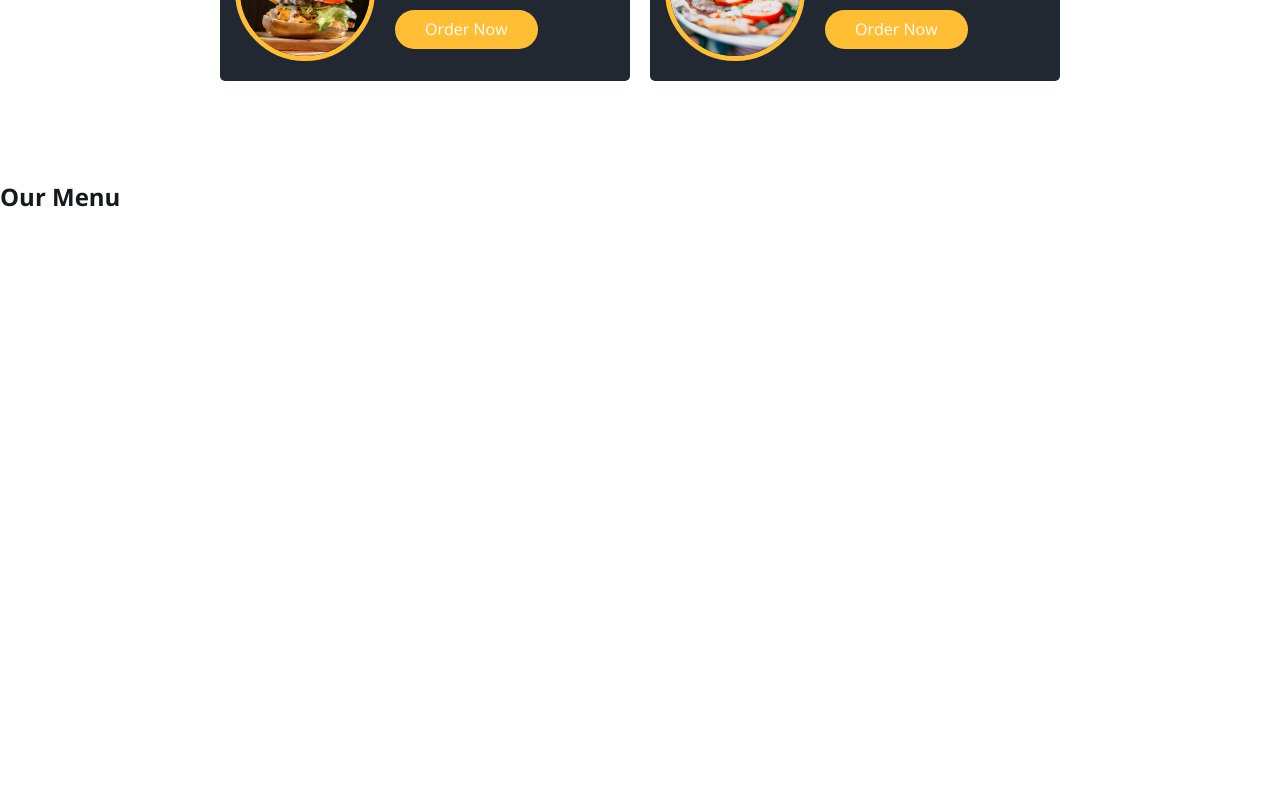
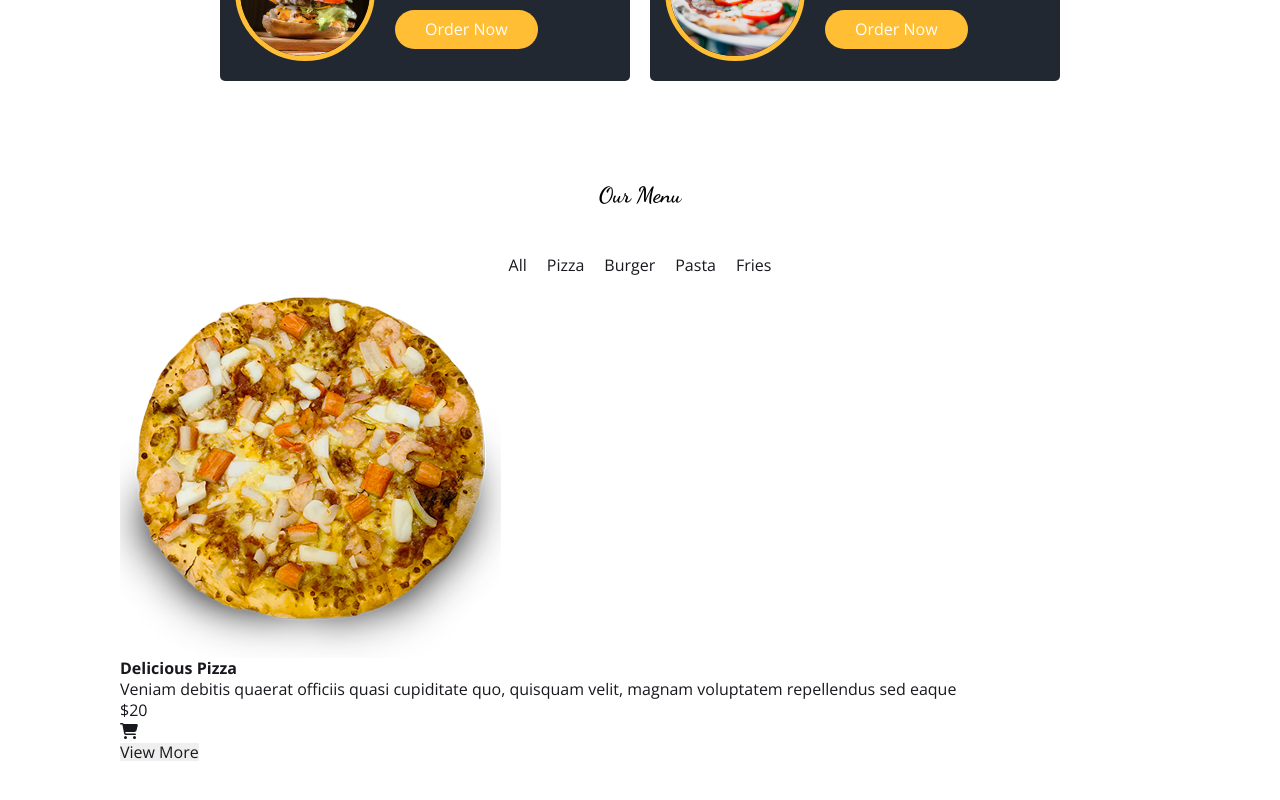
Before and after one commit to sachingour007/restaurantApp, a React (Vite) app in the folder client/: page / in a window 1280 px wide. Shown: the part 999-1799 px from the top of the page. Before the commit the page ends 1212 px from the top, so only its background shows below. Built offline with nearby package versions, Linux system fonts and the light colour scheme.

Commit message:
menu items

```diff
--- a/client/src/components/Homepage.jsx
+++ b/client/src/components/Homepage.jsx
@@ -12,7 +12,6 @@ const Homepage = () => {
         <div className="bg-box">
           <img src={heroBg} alt="heroImage" />
         </div>
-
         <div className="sliderhead">
           <div className="sliderContainer">
             <BannerSlider>
@@ -81,11 +80,9 @@ const Homepage = () => {
             </BannerSlider>
           </div>
         </div>
-
-
-
       </div>
     </section>
+
   );
 };
 
--- a/client/src/components/Menu.jsx
+++ b/client/src/components/Menu.jsx
@@ -1,23 +1,56 @@
-import React from 'react'
-import {menuData} from "../constantFiles/menuContent"
+import React, { useState } from "react";
+import { menuData } from "../constantFiles/menuContent";
+import { FontAwesomeIcon } from "@fortawesome/react-fontawesome";
+import { faCartShopping } from "@fortawesome/free-solid-svg-icons";
+import f1 from "../assets/images/f1.png";
 
 const Menu = () => {
-  console.log(menuData);
+  const [foodItems, setFoodItems] = useState(menuData);
   return (
-    <section className='menuSection'>
-        <div className='menuWrapper'>
-            <div className='secHeading'>
-                <h2>Our Menu</h2>
+    <section className="menuSection">
+      <div className="menuWrapper">
+        <div className="secHeading">
+          <h2>Our Menu</h2>
+        </div>
+        <div className="contentContainer">
+          <div className="menuCardContainer">
+            <div className="tabsList">
+              <ul>
+                <li>All</li>
+                <li>Pizza</li>
+                <li>Burger</li>
+                <li>Pasta</li>
+                <li>Fries</li>
+              </ul>
             </div>
-            <div className='contentContainer'>
-                <div className=''>
+            <div className="tabContent">
+              <div className="allCards">
+                <div className="card">
+                  <div className="imgBox">
+                    <img src={f1} alt="" />
+                  </div>
+                  <div className="contentBox">
+                    <h4>Delicious Pizza</h4>
+                    <p>
+                      Veniam debitis quaerat officiis quasi cupiditate quo,
+                      quisquam velit, magnam voluptatem repellendus sed eaque
+                    </p>
+                    <div className="priceBox">
+                      <p>$20</p>
+                      <FontAwesomeIcon icon={faCartShopping} />
+                    </div>
+                  </div>
+                </div>
+              </div>
+            </div>
+          </div>
+          <div className="viewMore">
+            <button>View More</button>
+          </div>
+        </div>
+      </div>
+    </section>
+  );
+};
 
-                </div>
-            </div>
-        </div>
-
-    </section>
-  )
-}
-
-export default Menu
+export default Menu;
--- a/client/src/scss/main.scss
+++ b/client/src/scss/main.scss
@@ -8,3 +8,4 @@
 //Pages
 @import 'pages/_homepage.scss';
 @import 'pages/_offerCard.scss';
+@import 'pages/_menu.scss';
--- /dev/null
+++ b/client/src/scss/pages/_menu.scss
@@ -0,0 +1,16 @@
+.menuSection{margin-bottom: 200px;
+    .menuWrapper{@include wrapper;
+        .secHeading{display: flex; justify-content: center; align-items: center; margin-bottom: 45px;
+            h2{@include font40; font-family: $dancingFont; font-weight: $fontW700; color: #000;}
+        }
+        .contentContainer{
+            .menuCardContainer{
+                .tabsList{margin-bottom: 20px;
+                    ul{display: flex; align-items: center; justify-content: center; gap: 20px;
+                        li{}
+                    }
+                }
+            }
+        }
+    }
+}
```
Also changed, not shown: client/src/components/MenuCards.jsx (added, +9 -0 lines). Lines whose indentation alone changed are shown as unchanged.
